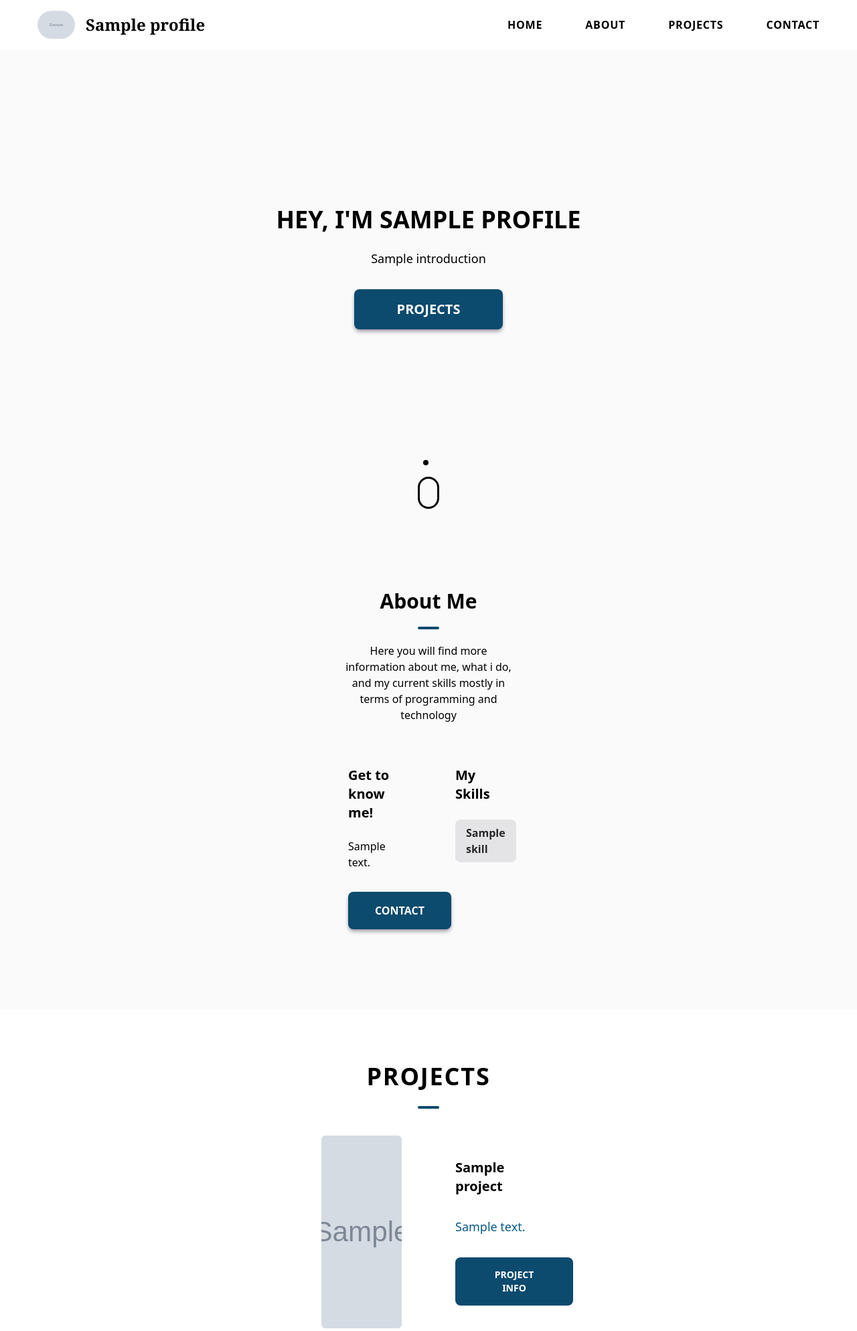
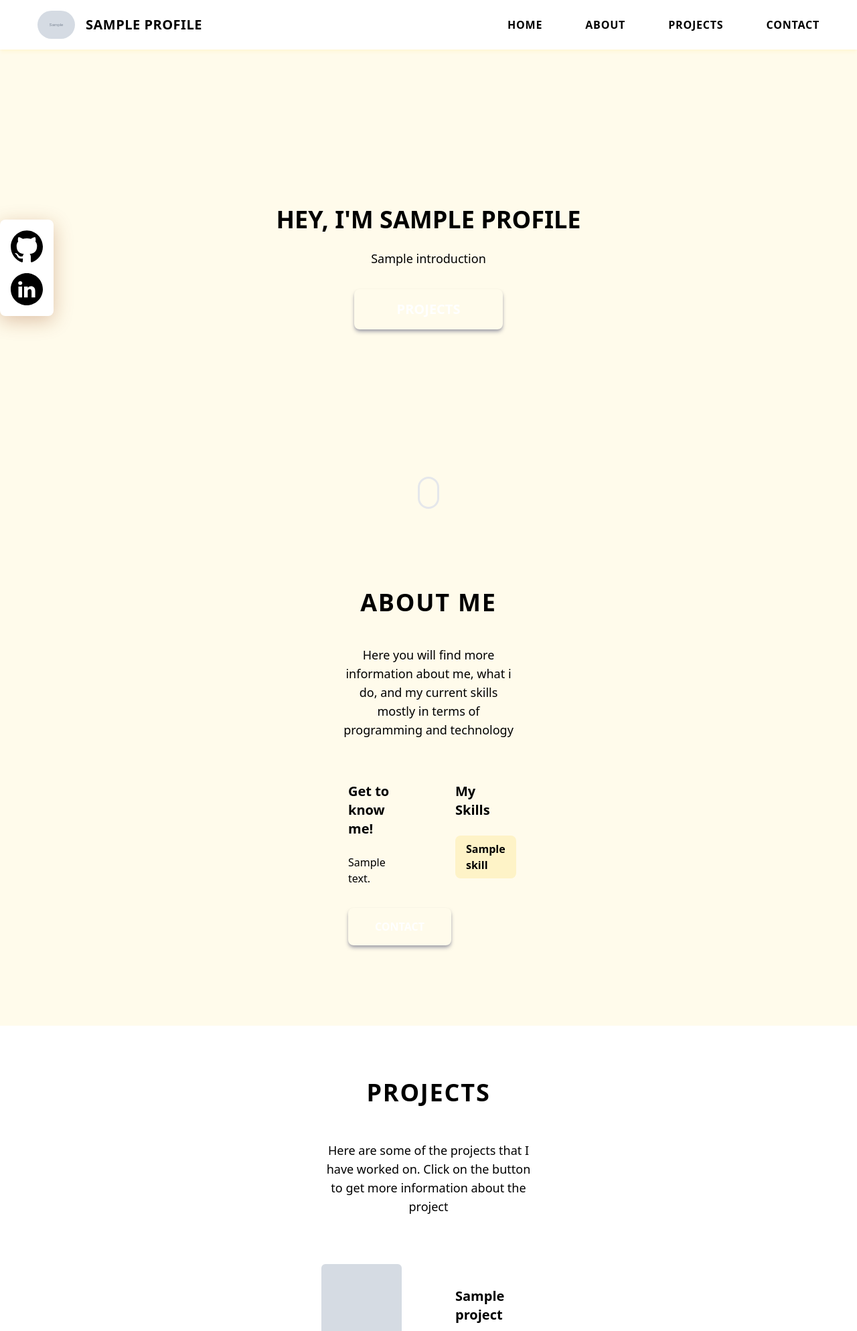
Before and after one commit to JesseVahlfors/Portfolio_project, a Django app: template Home/templates/home/main_page.html in a window 1280 px wide. Shown: the top 1988 px of the page at 67% size. Run offline with Django 5.2, Linux system fonts and the light colour scheme; the template is opened without the code that fills it: most values are stand-ins (such as "Sample title", 1, 10 or a date in 2020); grey boxes marked "Sample" are stand-in pictures; some libraries are stand-ins or nearby versions.

Commit message:
Enhance Tailwind CSS configuration with new color palette; update main background image and improve header layout with social media links

```diff
--- a/Home/templates/home/main_page.html
+++ b/Home/templates/home/main_page.html
@@ -3,34 +3,55 @@
 {% block title %}Home{% endblock %}
 
 {% block content %}
-<section class="flex flex-col items-center bg-zinc-50 text-black">
-    <section class="relative w-full py-40 md:h-screen min-h-8/12 md:max-h-120 bg-main_bg bg-cover flex flex-col items-center justify-center">
-        <h2 class="text-4xl text-center font-bold mb-6 px-8 uppercase">Hey, I'm {{ profile.name }}</h2>
-        <p class="text-lg text-center px-8">{{ profile.introduction }}</p>
-        <button class="bg-sky-900 text-white text-xl font-bold px-16 py-4 rounded-lg mt-8 shadow-md shadow-zinc-400 ">PROJECTS</button>
+<section class="flex flex-col items-center bg-amber-50 text-black">
+    <section class="relative w-full h-screen md:h-screen min-h-8/12 md:max-h-120 bg-main_bg bg-cover flex flex-col items-center justify-center">
+        <div class="hidden absolute top-1/2 left-0 md:flex flex-col p-2 bg-white shadow-[0px_7px_29px_0px] shadow-amber-800/30 rounded-lg transform -translate-y-1/2">
+            <a  class="hover:bg-navy-blue/30 p-2 rounded-md" href="{{ profile.github }}">
+                <svg  width="48" height="48" viewBox="0 0 48 48" fill="none" xmlns="http://www.w3.org/2000/svg">
+                    <path fill-rule="evenodd" clip-rule="evenodd" d="M24.0432 0.179932C10.8147 0.179932 0.0876465 11.0878 0.0876465 24.5445C0.0876465 35.3096 6.95165 44.4426 16.4699 47.6643C17.6671 47.8899 18.1067 47.1358 18.1067 46.4922C18.1067 45.9112 18.0845 43.9919 18.0742 41.956C11.4097 43.4299 10.0034 39.0812 10.0034 39.0812C8.9137 36.265 7.34358 35.5161 7.34358 35.5161C5.17009 34.0039 7.50742 34.035 7.50742 34.035C9.91297 34.2065 11.1796 36.5458 11.1796 36.5458C13.3162 40.2707 16.7837 39.1938 18.1507 38.5712C18.3657 36.9969 18.9866 35.9212 19.6716 35.3132C14.3508 34.6971 8.7574 32.6079 8.7574 23.2719C8.7574 20.6118 9.6932 18.4383 11.2256 16.732C10.9769 16.1179 10.1569 13.6402 11.4577 10.2841C11.4577 10.2841 13.4693 9.62928 18.0472 12.7816C19.9581 12.2418 22.0074 11.971 24.0432 11.9618C26.0791 11.971 28.13 12.2418 30.0444 12.7816C34.6167 9.62928 36.6256 10.2841 36.6256 10.2841C37.9295 13.6402 37.1091 16.1179 36.8604 16.732C38.3964 18.4383 39.3259 20.6118 39.3259 23.2719C39.3259 32.6301 33.7218 34.6906 28.3874 35.2938C29.2467 36.0499 30.0123 37.5327 30.0123 39.8059C30.0123 43.0655 29.9845 45.6893 29.9845 46.4922C29.9845 47.1406 30.4157 47.9003 31.63 47.6611C41.1431 44.4357 47.9984 35.3059 47.9984 24.5445C47.9984 11.0878 37.273 0.179932 24.0432 0.179932Z" fill="black"/>
+                    <path fill-rule="evenodd" clip-rule="evenodd" d="M9.16084 35.1623C9.10808 35.2837 8.92084 35.3196 8.75026 35.2365C8.57651 35.157 8.47892 34.992 8.53525 34.8706C8.58682 34.7459 8.77446 34.7116 8.94781 34.7943C9.12196 34.8742 9.22113 35.0408 9.16084 35.1623Z" fill="white"/>
+                    <path fill-rule="evenodd" clip-rule="evenodd" d="M10.1312 36.263C10.0169 36.3707 9.79356 36.3207 9.64203 36.1504C9.48533 35.9805 9.45598 35.7534 9.57181 35.644C9.68963 35.5363 9.90622 35.5867 10.0633 35.7566C10.22 35.9285 10.2506 36.154 10.1312 36.263Z" fill="white"/>
+                    <path fill-rule="evenodd" clip-rule="evenodd" d="M11.0757 37.6662C10.9289 37.7699 10.6889 37.6727 10.5405 37.456C10.3938 37.2394 10.3938 36.9795 10.5437 36.8754C10.6925 36.7713 10.9289 36.8649 11.0793 37.08C11.2256 37.2999 11.2256 37.5601 11.0757 37.6662Z" fill="white"/>
+                    <path fill-rule="evenodd" clip-rule="evenodd" d="M12.3697 39.0219C12.2384 39.1692 11.9587 39.1296 11.754 38.9287C11.5446 38.7322 11.4863 38.4534 11.618 38.3062C11.7509 38.1585 12.0321 38.2 12.2384 38.3994C12.4463 38.5954 12.5097 38.8763 12.3697 39.0219Z" fill="white"/>
+                    <path fill-rule="evenodd" clip-rule="evenodd" d="M14.1548 39.8091C14.0969 39.9999 13.8275 40.0867 13.5562 40.0056C13.2853 39.9221 13.1079 39.6985 13.1627 39.5057C13.219 39.3136 13.4896 39.2232 13.7629 39.31C14.0334 39.3931 14.2112 39.615 14.1548 39.8091Z" fill="white"/>
+                    <path fill-rule="evenodd" clip-rule="evenodd" d="M16.1153 39.9552C16.122 40.1561 15.8919 40.3227 15.6071 40.3259C15.3207 40.3328 15.089 40.1702 15.0859 39.9725C15.0859 39.7696 15.3108 39.6045 15.5972 39.5997C15.882 39.594 16.1153 39.7554 16.1153 39.9552Z" fill="white"/>
+                    <path fill-rule="evenodd" clip-rule="evenodd" d="M17.9397 39.6392C17.9738 39.8353 17.7758 40.0367 17.493 40.0899C17.2149 40.142 16.9575 40.0209 16.9222 39.8264C16.8876 39.6255 17.0892 39.4242 17.3669 39.3721C17.6501 39.3221 17.9036 39.4399 17.9397 39.6392Z" fill="white"/>
+                </svg>
+            </a>
+            <a class="hover:bg-navy-blue/30 p-2 rounded-md" href="{{ profile.linkedin }}">
+                <svg width="48" height="48" viewBox="0 0 48 48" fill="none" xmlns="http://www.w3.org/2000/svg">
+                    <path fill-rule="evenodd" clip-rule="evenodd" d="M0 24C0 10.7452 10.7452 0 24 0C37.2548 0 48 10.7452 48 24C48 37.2548 37.2548 48 24 48C10.7452 48 0 37.2548 0 24ZM16.9605 19.8778H11.5216V36.2196H16.9605V19.8778ZM17.3188 14.8227C17.2835 13.2204 16.1377 12 14.277 12C12.4164 12 11.2 13.2204 11.2 14.8227C11.2 16.3918 12.3805 17.6473 14.2064 17.6473H14.2412C16.1377 17.6473 17.3188 16.3918 17.3188 14.8227ZM36.5754 26.8497C36.5754 21.8303 33.8922 19.4941 30.3131 19.4941C27.4254 19.4941 26.1326 21.0802 25.4107 22.1929V19.8783H19.9711C20.0428 21.4117 19.9711 36.22 19.9711 36.22H25.4107V27.0934C25.4107 26.605 25.446 26.1178 25.5898 25.7681C25.9829 24.7924 26.8779 23.7822 28.3805 23.7822C30.3494 23.7822 31.1365 25.2807 31.1365 27.4767V36.2196H36.5752L36.5754 26.8497Z" fill="black"/>
+                </svg>
+            </a>
+        </div>
+        <div class="flex items-center flex-col mx-14">
+            <h2 class="text-4xl text-center font-bold mb-6 px-8 uppercase">Hey, I'm {{ profile.name }}</h2>
+            <p class="text-lg text-center px-8">{{ profile.introduction }}</p>
+            <button class="bg-navy-blue text-white text-xl font-bold px-16 py-4 rounded-lg mt-8 shadow-md shadow-zinc-400 hover:-translate-y-0.5 duration-300">PROJECTS</button>
+        </div>
         <div class="absolute bottom-10">
-            <div class="relative w-8 h-12 border-[3px] border-black rounded-2xl flex items-start justify-center">
-                <div class="absolute w-2 h-2 bg-black rounded-full top-1 transform -translate-x-1/2 -translate-y-8 animate-MouseScroll"></div>
+            <div class="relative w-8 h-12 border-[3px] border-navy-blue rounded-2xl flex items-start justify-center">
+                <div class="absolute w-2 h-2 bg-navy-blue rounded-full top-1 transform -translate-x-1/2 -translate-y-8 animate-MouseScroll"></div>
             </div>
         </div>
     </section>
     <section id="about" class="flex flex-col gap-16 items-center py-20 px-4 w-11/12 max-w-80">
         <div class="flex flex-col items-center w-11/12">
-            <h2 class="text-3xl font-semibold pb-5">About Me</h2>
-            <span class="h-1 w-8 rounded-xl bg-sky-900"></span>
-            <p class="text-center pt-5 max-w-80">Here you will find more information about me, what i do, and my current skills mostly in terms of programming and technology</p>
+            <h2 class="text-4xl tracking-wider font-bold pb-5">ABOUT ME</h2>
+            <span class="h-1 w-8 rounded-xl bg-navy-blue"></span>
+            <p class="text-center text-lg pt-5 max-w-80">Here you will find more information about me, what i do, and my current skills mostly in terms of programming and technology</p>
         </div>
         <div class="md:grid md:grid-cols-2 gap-20 px-6">
             <div class="pb-10">
                 <h3 class="text-xl font-semibold mb-6">Get to know me!</h3>
                 <p>{{ profile.bio }}</p>
-                <button class="bg-sky-900 text-white text-LG font-bold px-10 py-4 rounded-lg mt-8 shadow-md shadow-zinc-400">CONTACT</button>
+                <button class="bg-navy-blue text-white text-LG font-bold px-10 py-4 rounded-lg mt-8 shadow-md shadow-zinc-400 hover:-translate-y-0.5 duration-300">CONTACT</button>
             </div>
             <div>
                 <h3 class="text-xl font-semibold mb-6">My Skills</h3>
                 <ul class="flex flex-wrap gap-4">
                     {% for skill in skills %}
-                        <li class="bg-zinc-200 text-zinc-800 font-semibold px-4 py-2 rounded-lg">{{ skill }}</li>
+                        <li class="bg-amber-100 text-navy-blue font-semibold px-4 py-2 rounded-lg">{{ skill }}</li>
                     {% endfor %}
             </div>
         </div>
@@ -38,19 +59,20 @@
     <section id="projects" class="flex flex-col items-center bg-white w-full p-20">
         <div class="flex flex-col items-center max-w-80">
             <h2 class="text-4xl font-bold mb-6 tracking-wider" >PROJECTS</h2>
-            <span class="h-1 w-8 rounded-xl bg-sky-900"></span>
+            <span class="h-1 w-8 rounded-xl bg-navy-blue mb-6"></span>
+            <p class="text-center mb-8 text-lg">Here are some of the projects that I have worked on. Click on the button to get more information about the project</p>
             <ul class="flex flex-wrap justify-center gap-16 py-10">
                 {% for project in projects %}
-                    <li class="md:grid md:grid-cols-2 gap-20 items-center">
+                    <li class=" flex flex-col md:grid md:grid-cols-2 gap-20 items-center">
                         {% if project.image %}
                         <div class="max-h-72 mx-auto rounded-md overflow-hidden">
                             <img class="h-72 w-auto object-cover" src="{{ project.image.url }}" alt="{{ project.title }}">
                         </div>
                         {% endif %}
-                        <div class="flex flex-col py-4 gap-8">
+                        <div class="flex flex-col items-center md:items-start py-4 gap-8">
                             <h3 class="text-xl font-bold text-start">{{ project.title }}</h3>
                             <p class="text-sm md:text-lg text-sky-800 text-start">{{ project.short_description }}</p>
-                            <button class="w-44 bg-sky-900 text-white text-sm font-bold py-4 rounded-lg px-10 " href="">PROJECT INFO</button>
+                            <button class="w-44 bg-navy-blue text-white text-sm font-bold py-4 rounded-lg px-10  hover:-translate-y-0.5 duration-300" href="">PROJECT INFO</button>
                         </div>
                     </li>
                 {% endfor %}
@@ -60,22 +82,22 @@
     <section id="contact" class="flex flex-col items-center bg-zinc-50 text-black py-20 bg-main_bg bg-cover w-full">
         <div class="flex flex-col items-center max-w-80">
             <h2 class="text-4xl font-bold mb-6 tracking-wider">CONTACT</h2>
-            <span class="h-1 w-8 rounded-xl bg-sky-900"></span>
+            <span class="h-1 w-8 rounded-xl bg-navy-blue"></span>
             <p class="text-center pt-5 px-4">If you have any questions or would like to work with me, please feel free to contact me</p>
-            <form class="flex flex-col items-center gap-4 w-10/12 shadow-lg p-8 rounded-lg bg-white text-gray-600 mt-20">
-                <div>
+            <form class="flex flex-col items-end gap-4 w-10/12 shadow-lg p-8 rounded-lg bg-white text-gray-600 mt-20">
+                <div class="w-full">
                     <label for="name" class="text-sm  font-semibold">Name</label>
-                    <input id="name" class="w-full h-12 mt-4 px-4 rounded-lg bg-gray-300 " type="text" placeholder="Enter Your Name">
+                    <input id="name" class="w-full h-12 mt-4 px-4 rounded-lg bg-amber-50 " type="text" placeholder="Enter Your Name">
                 </div>
-                <div>
-                    <label for="email">Email</label>
-                    <input id="email" class="w-full h-12 mt-4 px-4 rounded-lg bg-gray-300 " type="email" placeholder="Enter Your Email">
+                <div class="w-full">
+                    <label class="text-sm  font-semibold" for="email">Email</label>
+                    <input  id="email" class="w-full h-12 mt-4 px-4 rounded-lg bg-amber-50 " type="email" placeholder="Enter Your Email">
                 </div>
-                <div>
-                    <label for="message">Message</label>
-                    <textarea id="message" class="w-full h-32 mt-4 px-4 rounded-lg bg-gray-300 " placeholder="Enter Your Message"></textarea>
+                <div class="w-full">
+                    <label class="text-sm  font-semibold" for="message">Message</label>
+                    <textarea  id="message" class="w-full h-32 mt-4 px-4 rounded-lg bg-amber-50 " placeholder="Enter Your Message"></textarea>
                 </div>
-                <button class="bg-sky-900 text-white text-lg font-bold w-full py-4 rounded-lg mt-8 shadow-md shadow-zinc-400">SUBMIT</button>
+                <button class="bg-navy-blue text-white font-bold px-12 py-4 rounded-lg mt-8 shadow-md shadow-zinc-400 hover:-translate-y-0.5 duration-300 ">SUBMIT</button>
             </form>
         </div>
     </section>
--- a/templates/base.html
+++ b/templates/base.html
@@ -19,12 +19,12 @@
     </title>
 </head>
 <body >
-    <header class="bg-white fixed w-full z-50 px-14 py-2 md:py-4">
+    <header class="bg-white fixed w-full z-50 px-5 md:px-14 py-2 md:py-4 shadow-md shadow-amber-200/20 ">
         <div class="flex justify-between items-center">
             <img class="w-10 md:w-14 rounded-full" src="{{ profile.profile_image.url }}" alt="{{ profile.name }}">
-            <section class="flex items-center justify-between w-full md:ml-4">
+            <section class="flex items-center justify-between w-full ml-2 md:ml-4">
                 <a href="{% url 'home/main_page' %}">
-                <h1 class="text-lg md:text-2xl font-bold font-serif ">
+                <h1 class="text-lg md:text-xl font-bold uppercase tracking-wide hover:text-navy-blue">
                     {%if profile.name %}
                         {{ profile.name }}
                     {% else %}
@@ -70,11 +70,12 @@
         {% block content %}{% endblock %}
     </main>
     <footer class="text-white bg-black px-5 h-full sticky b-0">
-        <div class="py-16">
-            <div class="pb-12">
+        <div class="py-16 md:px-6 md:flex md:justify-between">
+            <div class="pb-12 md:order-2">
                 <h2 class="pb-5 text-xl font-bold">SOCIAL</h2>
                 <div class="flex gap-5">
-                    <svg width="48" height="48" viewBox="0 0 48 48" fill="none" xmlns="http://www.w3.org/2000/svg">
+                    <a href="{{ profile.github }}">
+                        <svg width="36" height="36" viewBox="0 0 48 48" fill="none" xmlns="http://www.w3.org/2000/svg">
                             <path fill-rule="evenodd" clip-rule="evenodd" d="M24.0432 0.179932C10.8147 0.179932 0.0876465 11.0878 0.0876465 24.5445C0.0876465 35.3096 6.95165 44.4426 16.4699 47.6643C17.6671 47.8899 18.1067 47.1358 18.1067 46.4922C18.1067 45.9112 18.0845 43.9919 18.0742 41.956C11.4097 43.4299 10.0034 39.0812 10.0034 39.0812C8.9137 36.265 7.34358 35.5161 7.34358 35.5161C5.17009 34.0039 7.50742 34.035 7.50742 34.035C9.91297 34.2065 11.1796 36.5458 11.1796 36.5458C13.3162 40.2707 16.7837 39.1938 18.1507 38.5712C18.3657 36.9969 18.9866 35.9212 19.6716 35.3132C14.3508 34.6971 8.7574 32.6079 8.7574 23.2719C8.7574 20.6118 9.6932 18.4383 11.2256 16.732C10.9769 16.1179 10.1569 13.6402 11.4577 10.2841C11.4577 10.2841 13.4693 9.62928 18.0472 12.7816C19.9581 12.2418 22.0074 11.971 24.0432 11.9618C26.0791 11.971 28.13 12.2418 30.0444 12.7816C34.6167 9.62928 36.6256 10.2841 36.6256 10.2841C37.9295 13.6402 37.1091 16.1179 36.8604 16.732C38.3964 18.4383 39.3259 20.6118 39.3259 23.2719C39.3259 32.6301 33.7218 34.6906 28.3874 35.2938C29.2467 36.0499 30.0123 37.5327 30.0123 39.8059C30.0123 43.0655 29.9845 45.6893 29.9845 46.4922C29.9845 47.1406 30.4157 47.9003 31.63 47.6611C41.1431 44.4357 47.9984 35.3059 47.9984 24.5445C47.9984 11.0878 37.273 0.179932 24.0432 0.179932Z" fill="white"/>
                             <path fill-rule="evenodd" clip-rule="evenodd" d="M9.16084 35.1623C9.10808 35.2837 8.92084 35.3196 8.75026 35.2365C8.57651 35.157 8.47892 34.992 8.53525 34.8706C8.58682 34.7459 8.77446 34.7116 8.94781 34.7943C9.12196 34.8742 9.22113 35.0408 9.16084 35.1623Z" fill="white"/>
                             <path fill-rule="evenodd" clip-rule="evenodd" d="M10.1312 36.263C10.0169 36.3707 9.79356 36.3207 9.64203 36.1504C9.48533 35.9805 9.45598 35.7534 9.57181 35.644C9.68963 35.5363 9.90622 35.5867 10.0633 35.7566C10.22 35.9285 10.2506 36.154 10.1312 36.263Z" fill="white"/>
@@ -84,17 +85,21 @@
                             <path fill-rule="evenodd" clip-rule="evenodd" d="M16.1153 39.9552C16.122 40.1561 15.8919 40.3227 15.6071 40.3259C15.3207 40.3328 15.089 40.1702 15.0859 39.9725C15.0859 39.7696 15.3108 39.6045 15.5972 39.5997C15.882 39.594 16.1153 39.7554 16.1153 39.9552Z" fill="white"/>
                             <path fill-rule="evenodd" clip-rule="evenodd" d="M17.9397 39.6392C17.9738 39.8353 17.7758 40.0367 17.493 40.0899C17.2149 40.142 16.9575 40.0209 16.9222 39.8264C16.8876 39.6255 17.0892 39.4242 17.3669 39.3721C17.6501 39.3221 17.9036 39.4399 17.9397 39.6392Z" fill="white"/>
                         </svg>
-                    <svg width="48" height="48" viewBox="0 0 48 48" fill="none" xmlns="http://www.w3.org/2000/svg">
+                    </a>
+                    <a href="{{ profile.linkedin }}">
+                        <svg width="36" height="36" viewBox="0 0 48 48" fill="none" xmlns="http://www.w3.org/2000/svg">
                             <path fill-rule="evenodd" clip-rule="evenodd" d="M0 24C0 10.7452 10.7452 0 24 0C37.2548 0 48 10.7452 48 24C48 37.2548 37.2548 48 24 48C10.7452 48 0 37.2548 0 24ZM16.9605 19.8778H11.5216V36.2196H16.9605V19.8778ZM17.3188 14.8227C17.2835 13.2204 16.1377 12 14.277 12C12.4164 12 11.2 13.2204 11.2 14.8227C11.2 16.3918 12.3805 17.6473 14.2064 17.6473H14.2412C16.1377 17.6473 17.3188 16.3918 17.3188 14.8227ZM36.5754 26.8497C36.5754 21.8303 33.8922 19.4941 30.3131 19.4941C27.4254 19.4941 26.1326 21.0802 25.4107 22.1929V19.8783H19.9711C20.0428 21.4117 19.9711 36.22 19.9711 36.22H25.4107V27.0934C25.4107 26.605 25.446 26.1178 25.5898 25.7681C25.9829 24.7924 26.8779 23.7822 28.3805 23.7822C30.3494 23.7822 31.1365 25.2807 31.1365 27.4767V36.2196H36.5752L36.5754 26.8497Z" fill="white"/>
                         </svg>
+                    </a>
                 </div>
             </div>
-            <div>
+            <div class="md:order-1 md:w-2/5">
                 <h2 class="pb-5 text-xl font-bold">{{ profile.name }}</h2>
                 <p class="text-sm ">{{ profile.introduction }}</p>
             </div>
         </div>
-        <p class="text-center text-xs border-t-[1px] border-gray-700 py-5">&copy;
+        <p class="text-center text-xs border-t-[1px] border-gray-700 py-5">Heavily inspired by <a class="underline" href="https://www.rammaheshwari.com/">RAM MAHESWARI</a>'s Dopefolio</p>
+        <p class="text-center text-xs border-gray-700">&copy;
             Copyright 2025. Made by
             {%if profile.name %}
                 <span class="underline font-semibold">{{ profile.name }}</span>
```
Also changed, not shown: theme/static_src/tailwind.config.js (+13 -1 lines), theme/static/images/bg.jpg (deleted), theme/static/images/bg2.jpg (added), 1 other file. Lines whose indentation alone changed are shown as unchanged.
